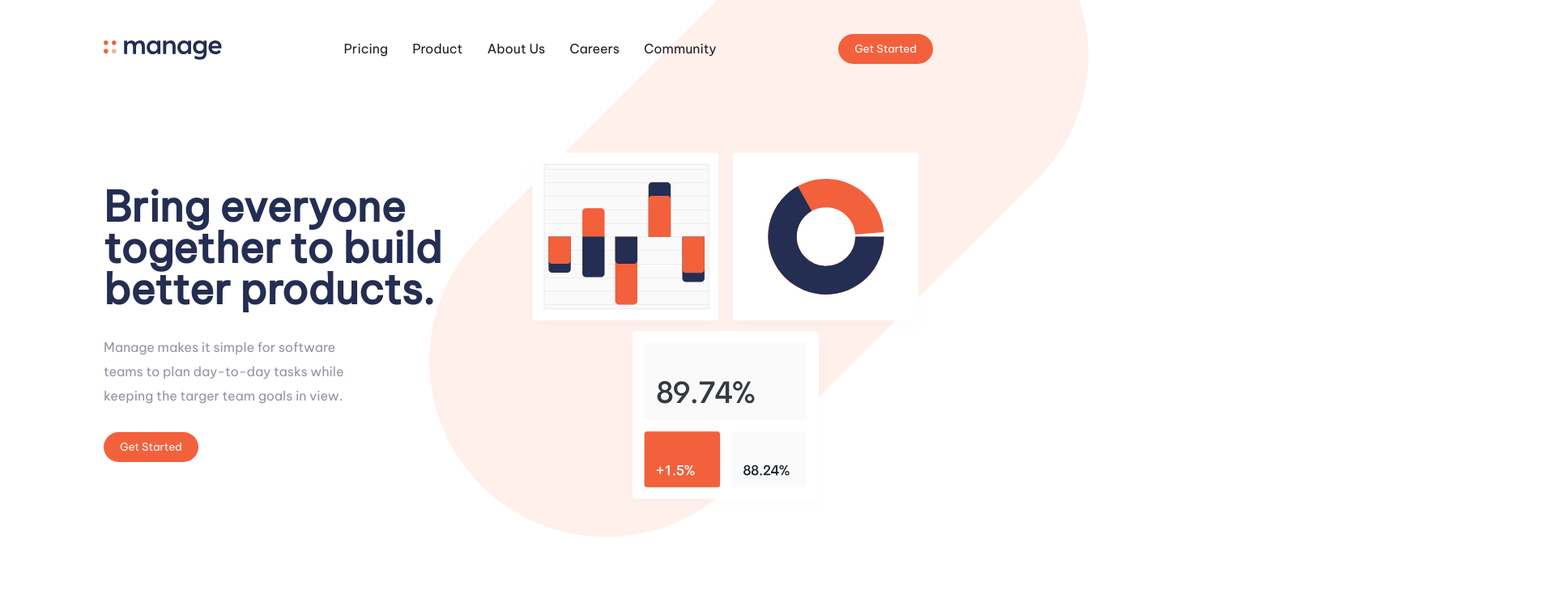
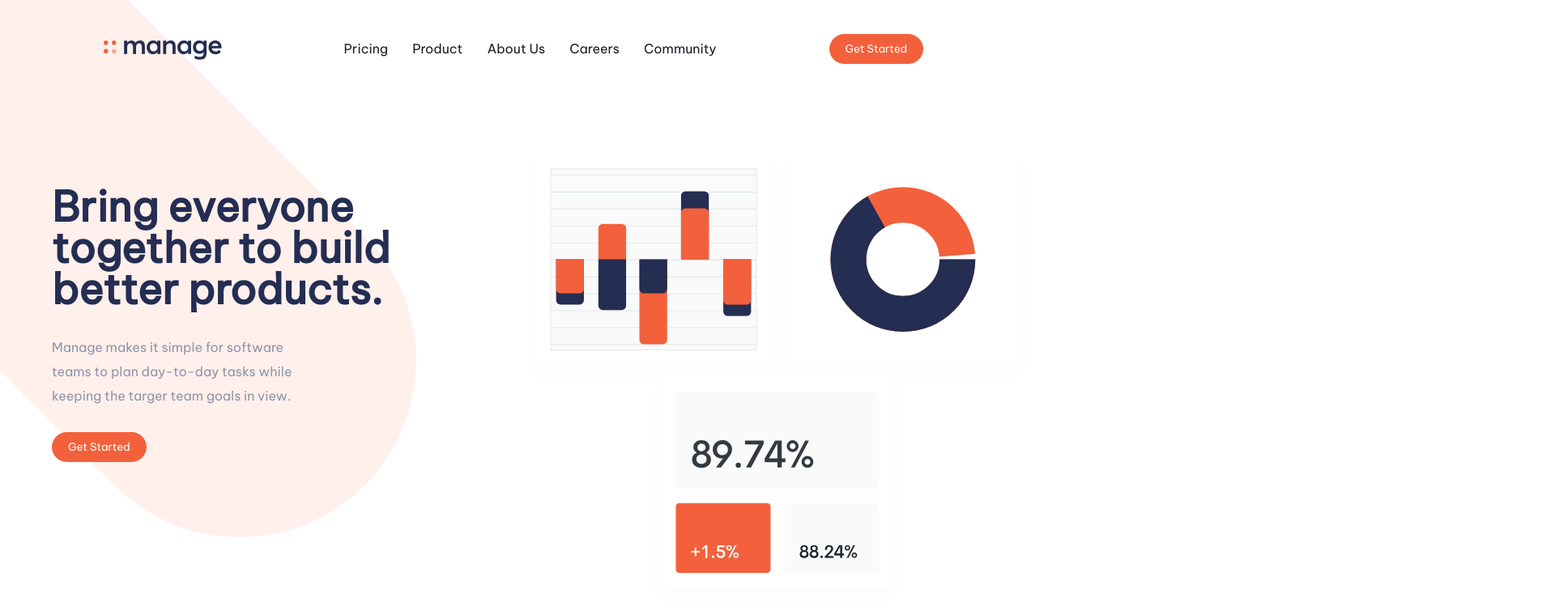
Before and after one commit to SonviCode/Landing-page-Manage, a website: page index.html in a window 1280 px wide. Shown: the top 744 px of the page at 81% size, 1920 px wide, since content can reach past the window. Drawn offline with nearby package versions, Linux system fonts and the light colour scheme.

Commit message:
final version

```diff
--- a/script/anim.js
+++ b/script/anim.js
@@ -51,7 +51,6 @@ gsap.to(listAvantages, {
         // markers: true,
         start: "top 50%",
         toggleActions: "play none none reverse ",
-        onEnter: ()=> {console.log("ok");}
     }
 })
 
@@ -59,16 +58,15 @@ const Slid = document.querySelectorAll('.card-slid>*, .card-slid, .notice button
 const h2Slider = document.querySelectorAll('.notice h2');
 
 gsap.to(Slid, {
-    duration: 1,
+    duration: 0.5,
     y: 0,
     autoAlpha: 1,
     stagger: 0.1,
     scrollTrigger: {
         trigger: Slid,
-        // markers: true,
+        markers: false,
         start: "top 90%",
         toggleActions: "play none none reverse ",
-        onEnter: ()=> {console.log("ok");}
     }
 })
 
@@ -76,12 +74,11 @@ gsap.to( h2Slider, {
     duration: 1,
     y: 0,
     autoAlpha: 1,
-    stagger: 0.2,
+    stagger: 0.1,
     scrollTrigger: {
         trigger: h2Slider,
-        // markers: true,
+        markers: false,
         start: "top 90%",
         toggleActions: "play none none reverse ",
-        onEnter: ()=> {console.log("ok");}
     }
 })
--- a/style/sections/_avantages.scss
+++ b/style/sections/_avantages.scss
@@ -4,6 +4,7 @@
     grid-template-columns: repeat(auto-fit, minmax(240px, 1fr));
     position: relative;
     gap: 10px 100px;
+
 
 
 
@@ -36,7 +37,7 @@
             z-index: -10;
 
             @include grid {
-                transform: scale(0.4);
+                transform: scale(0.4) !important;
                 right: -450px;
                 left: auto;
                 bottom: auto;
--- a/style/sections/_general.scss
+++ b/style/sections/_general.scss
@@ -15,6 +15,11 @@ li {
 body {
     font-family: 'Be Vietnam Pro', sans-serif;
     background: $BlancClassique;
+    overflow-x: hidden !important;
+}
+
+main {
+    max-width: 100vw;
     overflow-x: hidden;
 }
 
--- a/style/sections/_header.scss
+++ b/style/sections/_header.scss
@@ -1,6 +1,9 @@
 header {
   position: fixed;
+  padding: 0 10%;
   width: 100%;
+  max-width: 100vw;
+
   z-index: 2;
   transition: 0.4s ease-in-out;
 }
@@ -17,7 +20,8 @@ header {
   flex-direction: row;
   justify-content: space-between;
   align-items: flex-start;
-  padding: 50px 10% 10px;
+  padding: 50px 0 10px;
+  width: 100%;
 
   // --------OVERLAY
 
@@ -28,8 +32,6 @@ header {
     height: 100vh;
     top: 0;
     left: 0;
-    // right: 0;
-    // bottom: 0;
     background: linear-gradient(
       180deg,
       rgba(255, 255, 255, 0.1) 0%,
@@ -97,7 +99,7 @@ header {
   .button-header button {
     position: relative;
     bottom: 8px;
-    right: 0;
+    right: 10%;
     width: max-content;
     opacity: 0;
     visibility: hidden;
--- a/style/sections/_home.scss
+++ b/style/sections/_home.scss
@@ -4,6 +4,9 @@
   grid-auto-flow: row;
   padding-top: 180px;
   gap: 50px 0px;
+  overflow-x:hidden;
+  width: 100%;
+  max-width: 100vw;
 
   @include grid {
     gap: 20px 100px;
@@ -11,6 +14,7 @@
   }
 
   .text-home {
+    padding: 0 10%;
 
     h1, p, button {
         opacity: 0;
@@ -43,30 +47,30 @@
     }
   }
 
+  .img-home {
+    overflow-x: hidden;
+  }
+
   .img-home img:nth-child(1) {
     width: 100%;
-    opacity: 0;
-    visibility: hidden;
-    transform: translateX(50px);
   }
 
   .bg-deco-home {
     position: absolute;
-    right: -5%;
+    left: -300px;
     top: -150px;
     z-index: -10;
     transition: 0.4s ease-in-out;
-    opacity: 0;
-    visibility: hidden;
-    transform: translate(100px, -200px);
+    transform: rotate(90deg)!important;
+
 
     @include grid {
-      transform: scale(0.5) !important;
-      right: -350px;
-      left: auto;
+      transform: rotate(90deg) scale(0.4) !important;
+      left: -350px;
       bottom: auto;
       top: -300px;
       transition: 0.4s;
+      overflow: hidden;
     }
   }
 }
--- a/style/sections/_notices.scss
+++ b/style/sections/_notices.scss
@@ -1,7 +1,7 @@
 .notice {
   padding: 100px 0 150px;
   text-align: center;
-
+  overflow-x: hidden;
 //   @include sm {
 //     padding: 100px 10% 150px;
 //     overflow-x: hidden;
@@ -15,7 +15,7 @@
 }
 
   .section-slider {
-    width: 100%;
+
     position: relative;
     display: flex;
     justify-content: center;
@@ -77,6 +77,7 @@
         top: -40px;
         left: 50%;
         transform: translateX(-50%);
+        overflow: visible;
         width: 80px;
         height: 80px;
       }
```
Also changed, not shown: style/style.css, 1 other file.
